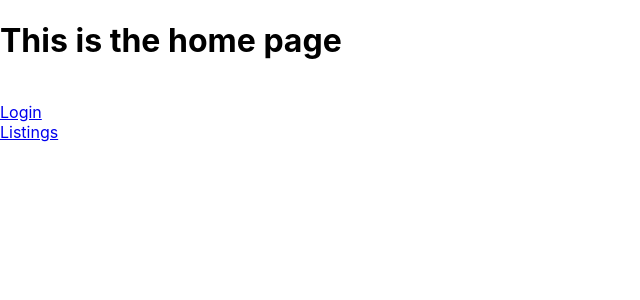
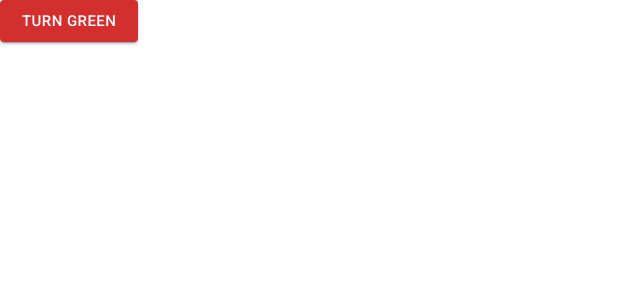
Before and after one commit to SergiyKochenko/Django-React-Build-a-Location-Based-Real-Estate-Website, a React (Create React App) app in the folder frontend/: page / in a window 1280 px wide. Shown: the top 300 px of the page, without its empty margins (0-640 px from the left). Built offline with nearby package versions, Linux system fonts and the light colour scheme.

Commit message:
npm install @mui/material @emotion/react @emotion/styled

```diff
--- a/frontend/package.json
+++ b/frontend/package.json
@@ -3,6 +3,9 @@
   "version": "0.1.0",
   "private": true,
   "dependencies": {
+    "@emotion/react": "^11.14.0",
+    "@emotion/styled": "^11.14.0",
+    "@mui/material": "^6.4.8",
     "@testing-library/dom": "^10.4.0",
     "@testing-library/jest-dom": "^6.6.3",
     "@testing-library/react": "^16.2.0",
--- a/frontend/public/index.html
+++ b/frontend/public/index.html
@@ -12,6 +12,10 @@
       user's mobile device or desktop. See https://developers.google.com/web/fundamentals/web-app-manifest/
   -->
   <link href="%PUBLIC_URL%/manifest.json" rel="manifest" />
+  <!-- MUI -->
+  <link href="https://fonts.googleapis.com/css2?family=Roboto:wght@300;400;500;700&display=swap"
+        rel="stylesheet" />
+
   <!--
       Notice the use of %PUBLIC_URL% in the tags above.
       It will be replaced with the URL of the `public` folder during the build.
--- a/frontend/src/Components/Home.js
+++ b/frontend/src/Components/Home.js
@@ -1,17 +1,17 @@
-import React from 'react'
+import React, { useState } from 'react'
 import { Link } from 'react-router-dom'
+import { Button } from '@mui/material'
 
 function Home () {
+  const [btnColor, setBtnColor] = useState('error')
   return (
-    <div>
-      <h1>This is the home page</h1>
-      <br />
-      <Link to='/login'> Login
-      </Link>
-      <br />
-      <Link to='/listings'> Listings
-      </Link>
-    </div>
+    <Button
+      onClick={() => setBtnColor('success')}
+      color={btnColor}
+      variant='contained'
+      size='large'>
+      TURN GREEN
+    </Button>
   )
 }
 
--- a/frontend/src/Components/Listings.js
+++ b/frontend/src/Components/Listings.js
@@ -3,7 +3,7 @@ import React from 'react'
 function Listings () {
   return (
     <div>
-      <h1>This is the listings page</h1>
+      <h1>This is the property listings page</h1>
     </div>
   )
 }
```
Also changed, not shown: 1 other file (tests, documents, lock files or other folders).
